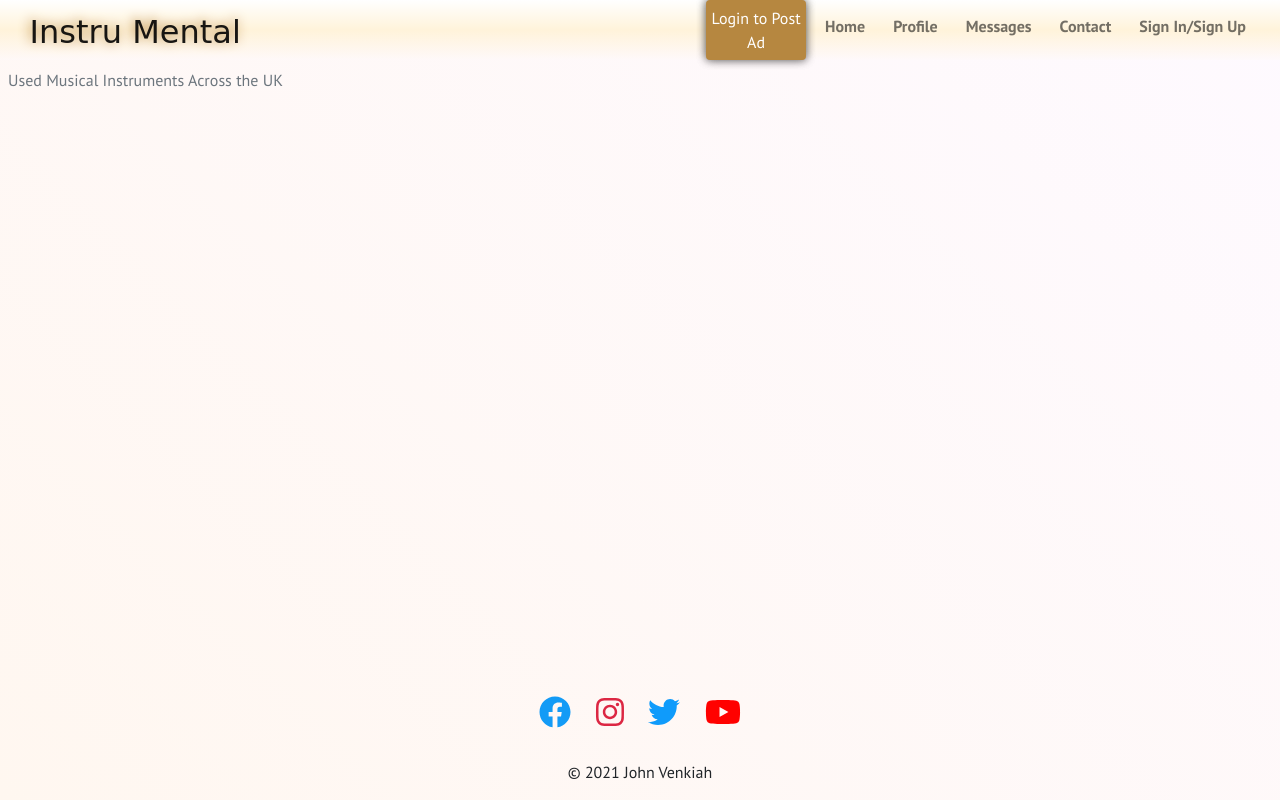
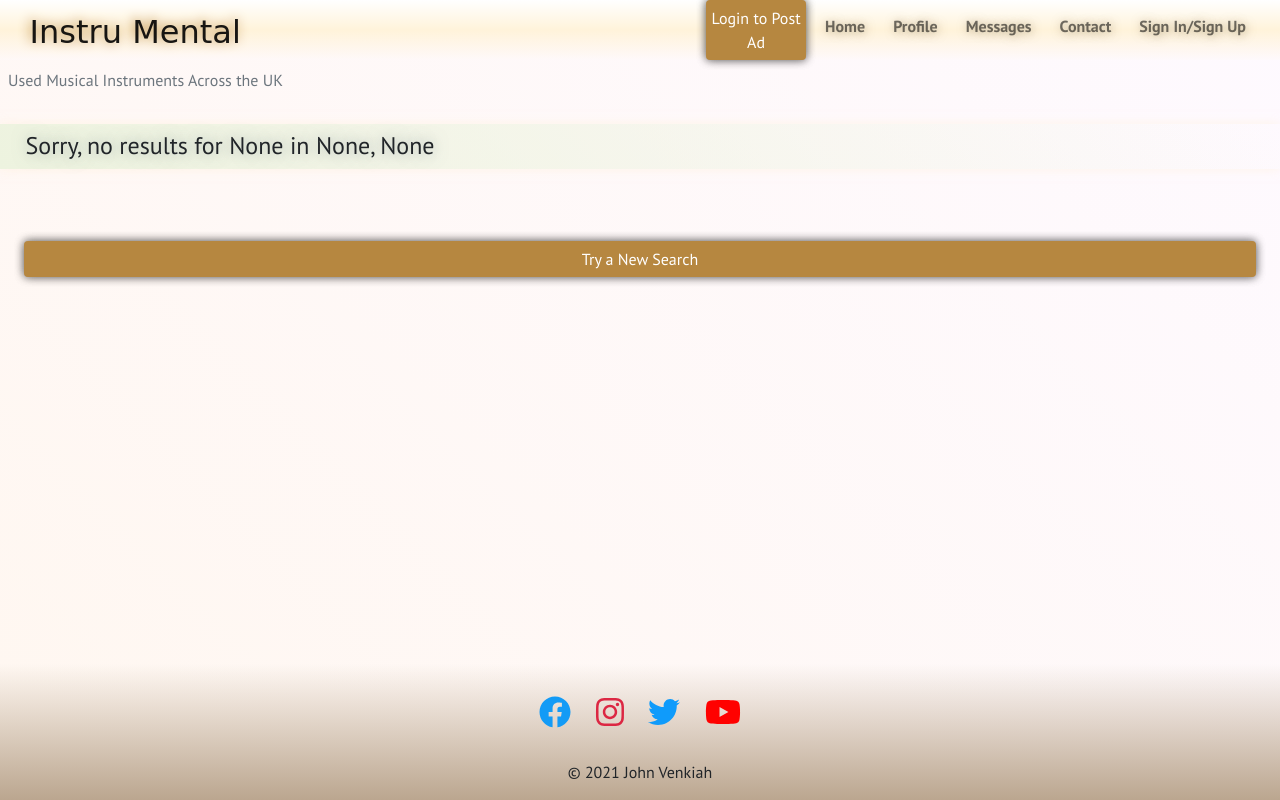
Before and after one commit to johnvenkiah/CI_PP4_John_Venkiah, a Django app: page /search/ in a window 1280 px wide. Run offline with Django 3.2, Linux system fonts and the light colour scheme; data comes from the database, SQL or seed files in the repository; some web fonts are replaced.

Commit message:
style background, footer, text-shadow class

```diff
--- a/search/views.py
+++ b/search/views.py
@@ -12,6 +12,7 @@ def search_view(request):
     search = request.GET.get('search')
     category = request.GET.get('select-category')
     area = request.GET.get('select-area')
+    search_query = f'{search} in {category}, {area}'
 
     if search != '' and search is not None:
         ads = ads.filter(
@@ -24,6 +25,7 @@ def search_view(request):
         ads = ads.filter(Q(city=area))
     context = {
         'ads': ads,
+        'search_query': search_query,
     }
 
     # searchlog.search_log = request.get_full_path()
--- a/static/css/style.css
+++ b/static/css/style.css
@@ -20,8 +20,8 @@ h2 {
     color: #636363;
 }
 
-.fade-up {
-    /* background: linear-gradient(#f3eee4, transparent); */
+footer {
+    background: linear-gradient(transparent, #bba68f);
 }
 
 a {
@@ -32,11 +32,13 @@ a {
 .banner, .banner-2, .banner-3 {
     box-shadow: 0 0 10px #ffeed485;
     width: 100%;
+    margin: 0 auto;
 }
 
 .banner {
     background: linear-gradient(
-    45deg, #dff3ef, transparent);
+    45deg, #edf3df, transparent);
+    padding-left: 2%;
 }
 
 .banner-2 {
@@ -101,6 +103,7 @@ a {
 
 .nav-link {
     font-weight: bold;
+    text-shadow: 1px 1px 10px rgb(158 140 104 / 72%);
 }
 
 .cat-circle {
@@ -152,7 +155,7 @@ a {
 
 .btn {
     display: block;
-    width: 100%;
+    /* width: 100%; */
 }
 
 .btn-outline-light:hover {
--- a/templates/search/search.html
+++ b/templates/search/search.html
@@ -2,6 +2,23 @@
 {% load static %}
 {% block content %}
 
+{% if not ads %}
+<div class="row g-0">
+    <div class="col banner mt-2">
+        <h4 class="custom-text-shadow pt-2">Sorry, no results for {{ search_query }}</h4>
+    </div>
+</div>
+<div class="row g-0">
+    <div class="col mt-5">
+        <a class="btn btn-main m-4" href="{% url 'main:home' %}">Try a New Search</a>
+    </div>
+</div>
+{% else %}
+<div class="row g-0">
+    <div class="col banner mt-2">
+        <h4 class="custom-text-shadow pt-2">earch results for {{ search_query }}</h4>
+    </div>
+</div>
 {% for ad in ads %}
 <div class="col-10 mx-auto">
     <a class="card feature pad-16 mt-3" href="{% url 'ads:ad_detail' ad.seller ad.slug %}">
@@ -14,4 +31,5 @@
     </a>
 </div>
 {% endfor %}
+{% endif %}
 {% endblock %}
--- a/templates/user_profile/profile.html
+++ b/templates/user_profile/profile.html
@@ -33,7 +33,7 @@
     </div>
 </div>
     <div class="row">
-        <div class="col banner-2 mt-2">
+        <div class="col banner mt-2">
             <h4 class="custom-text-shadow pt-2">My Ads</h4>
         </div>
     </div>
@@ -64,7 +64,7 @@
     {% endif %}
     {% if saved_ads %}
     <div class="row">
-        <div class="col banner-3 mt-2">
+        <div class="col banner mt-2">
             <h4 class="custom-text-shadow pt-2">Saved Ads</h4>
         </div>
     </div>
```
